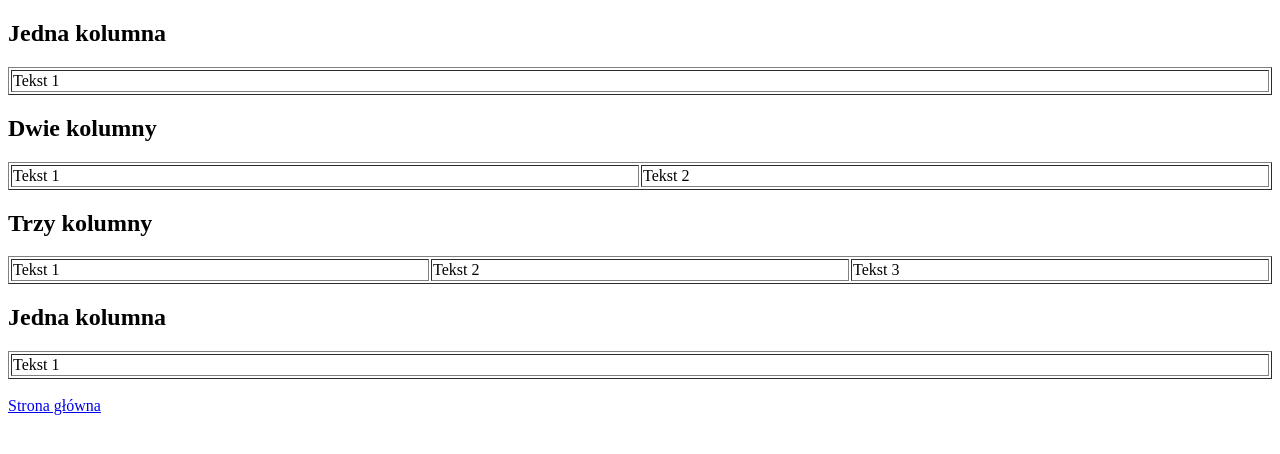
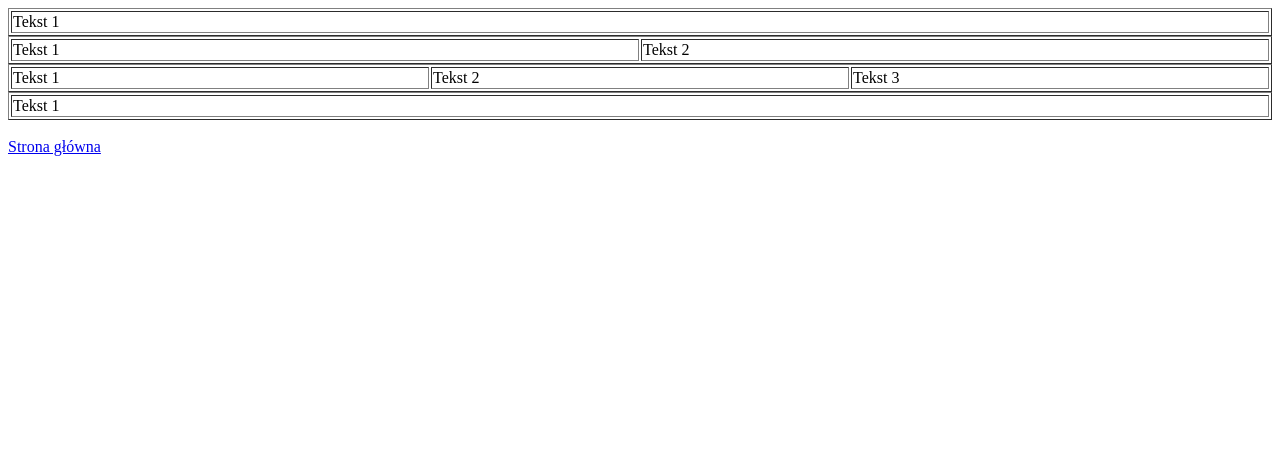
Before and after one commit to zefir4kweb/keterayo, a plain HTML site: page kolumny.html in a window 1280 px wide. Drawn offline with Linux system fonts and the light colour scheme.

Commit message:
Remove headings for column tables
Removed headings for single and double column tables.

```diff
--- a/kolumny.html
+++ b/kolumny.html
@@ -6,14 +6,12 @@
 </head>
 <body>
 
-    <h2>Jedna kolumna</h2>
     <table border="1" width="100%">
         <tr>
             <td>Tekst 1</td>
         </tr>
     </table>
 
-    <h2>Dwie kolumny</h2>
     <table border="1" width="100%">
         <tr>
             <td width="50%">Tekst 1</td>
@@ -21,7 +19,6 @@
         </tr>
     </table>
 
-    <h2>Trzy kolumny</h2>
     <table border="1" width="100%">
         <tr>
             <td width="33%">Tekst 1</td>
@@ -30,7 +27,6 @@
         </tr>
     </table>
 
-    <h2>Jedna kolumna</h2>
     <table border="1" width="100%">
         <tr>
             <td>Tekst 1</td>
```
